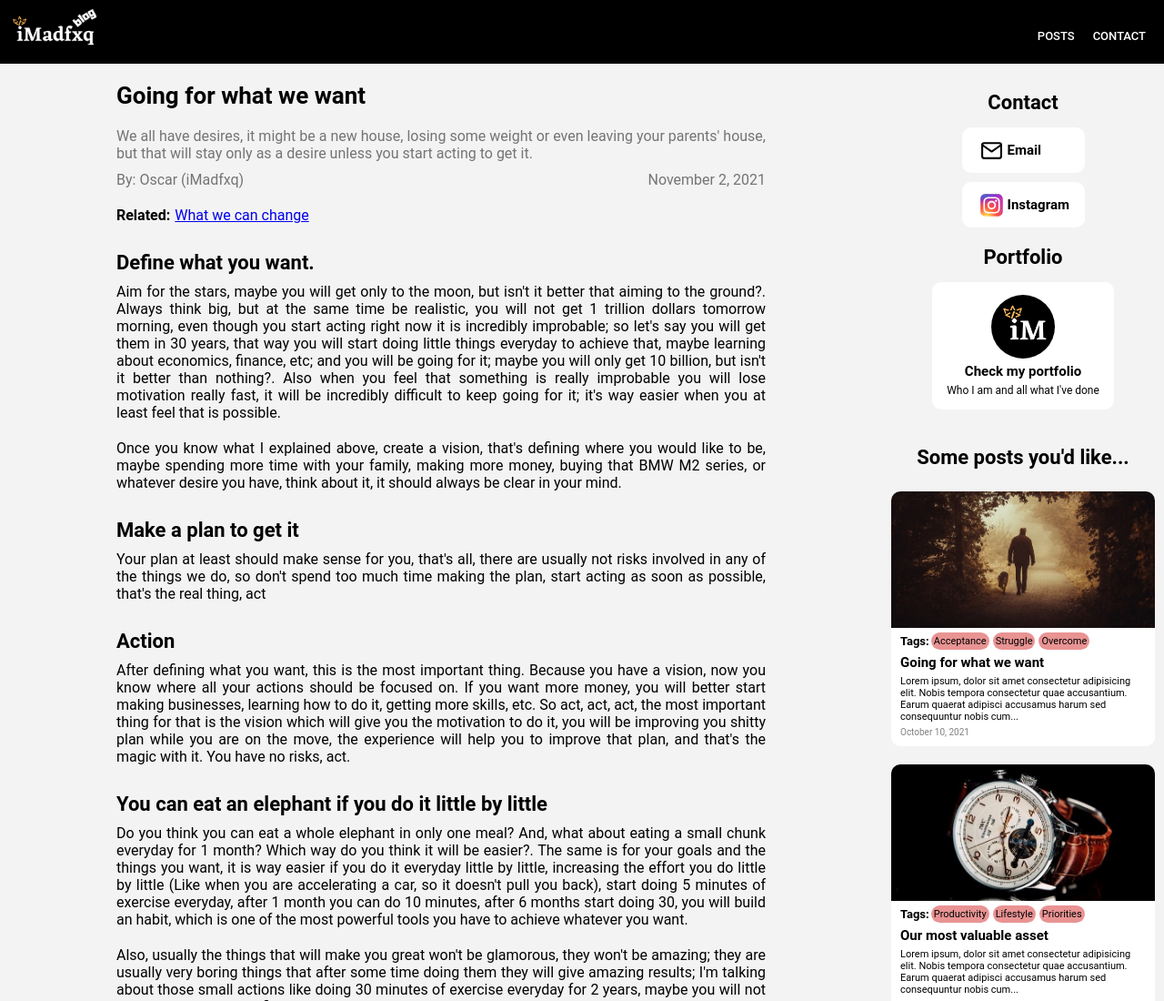
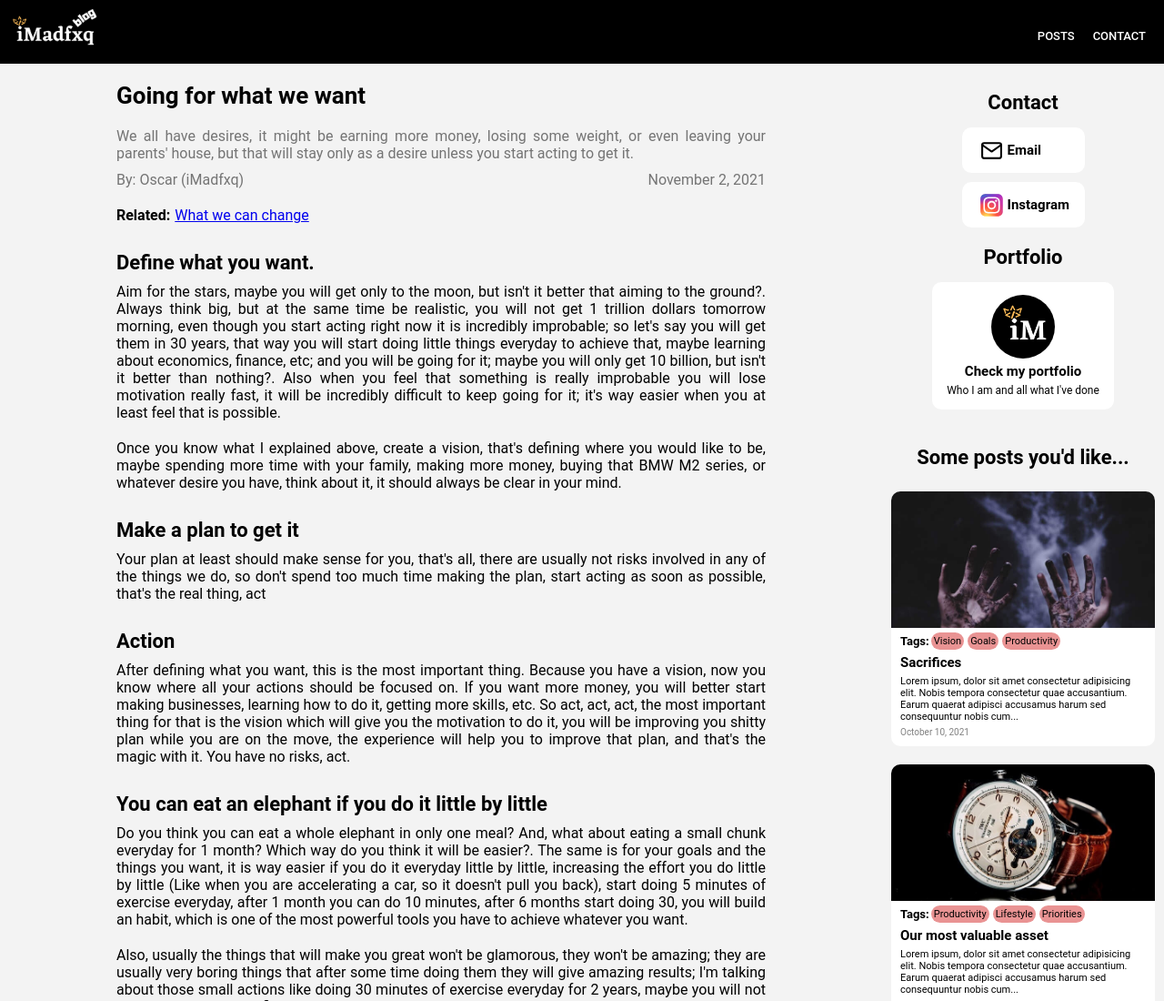
Before and after one commit to iMadfxq/my-blog, a website: page posts/2-goingWhatWeWant.html in a window 1280 px wide. Shown: the top 1100 px of the page at 91% size. Drawn offline with Linux system fonts and the light colour scheme.

Commit message:
Little improvements for links and text

```diff
--- a/posts/2-goingWhatWeWant.html
+++ b/posts/2-goingWhatWeWant.html
@@ -26,7 +26,7 @@
       <section class="main__text">
         <h1>Going for what we want</h1>
         <section class="text__intro">
-          <p>We all have desires, it might be a new house, losing some weight or even leaving your parents' house, but that will stay only as a desire unless you start acting to get it.</p>
+          <p>We all have desires, it might be earning more money, losing some weight, or even leaving your parents' house, but that will stay only as a desire unless you start acting to get it.</p>
           <div class="text__intro--info">
             <span>By: Oscar (iMadfxq)</span><span>November 2, 2021</span>
           </div>
@@ -71,16 +71,16 @@
         </a>
       </section>
       <h2>Some posts you'd like...</h2>
-      <a href="./2-goingWhatWeWant.html" target="blank" class="post">
-        <img src="../resources/going-what-want.jpg" alt="Article Image: A man on a building wearing a suit">
+      <a href="./4-sacrifices.html" class="post">
+        <img src="../resources/sacrifice.jpg" alt="Article Image: A man on a building wearing a suit">
         <div class="post__text">
           <div class="post__text--tags">
             <h4>Tags: </h4>
-            <p>Acceptance</p>
-            <p>Struggle</p>
-            <p>Overcome</p>
+            <p>Vision</p>
+            <p>Goals</p>
+            <p>Productivity</p>
           </div>
-          <h3>Going for what we want</h3>
+          <h3>Sacrifices</h3>
           <p>Lorem ipsum, dolor sit amet consectetur adipisicing elit. Nobis tempora consectetur quae accusantium. Earum quaerat adipisci accusamus harum sed consequuntur nobis cum...</p>
           <span>October 10, 2021</span>
         </div>
```
Also changed, not shown: index.html (+2 -2 lines), posts/1-acceptance.html (+2 -2 lines).
